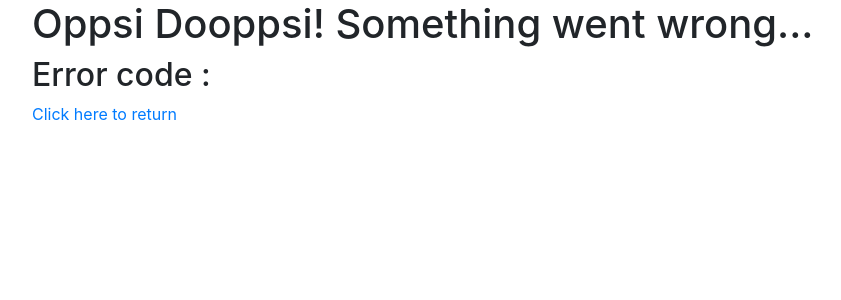
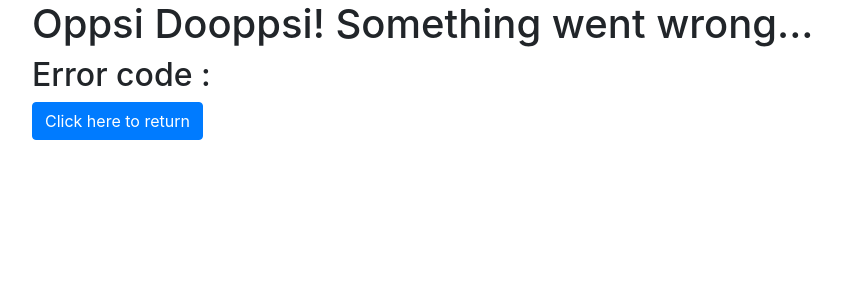
Before and after one commit to siorm2310/CS50_Project1, a Flask app: template templates/error.html in a window 1280 px wide. Shown: the top 300 px of the page, without its empty margins (53-894 px from the left). Run offline with Flask 2, Linux system fonts and the light colour scheme; the template is opened without the code that fills it, so the values that code supplies are empty; some libraries are stand-ins or nearby versions.

Commit message:
added btn class to return link

```diff
--- a/templates/error.html
+++ b/templates/error.html
@@ -3,5 +3,5 @@
 <h1>Oppsi Dooppsi! Something went wrong...</h1>
 <h2>Error code : {{ message_code }}</h2>
 <h3>{{ message }}</h3>
-<a href="{{url_for('main')}}">Click here to return</a>
+<a href="{{url_for('main')}}" class="btn btn-primary">Click here to return</a>
 {% endblock %}
--- a/templates/search.html
+++ b/templates/search.html
@@ -2,7 +2,7 @@
 {% block title %} Search {% endblock %}
 {% block body %}
 <h1>Here is what we found:</h1>
-<a href="{{url_for('main')}}">Click here to return</a>
+<a href="{{url_for('main')}}" class="btn btn-primary">Click here to return</a>
 <ul>
     {% for book in books %}
     <li>
```
Also changed, not shown: templates/book_page.html (+5 -3 lines).
